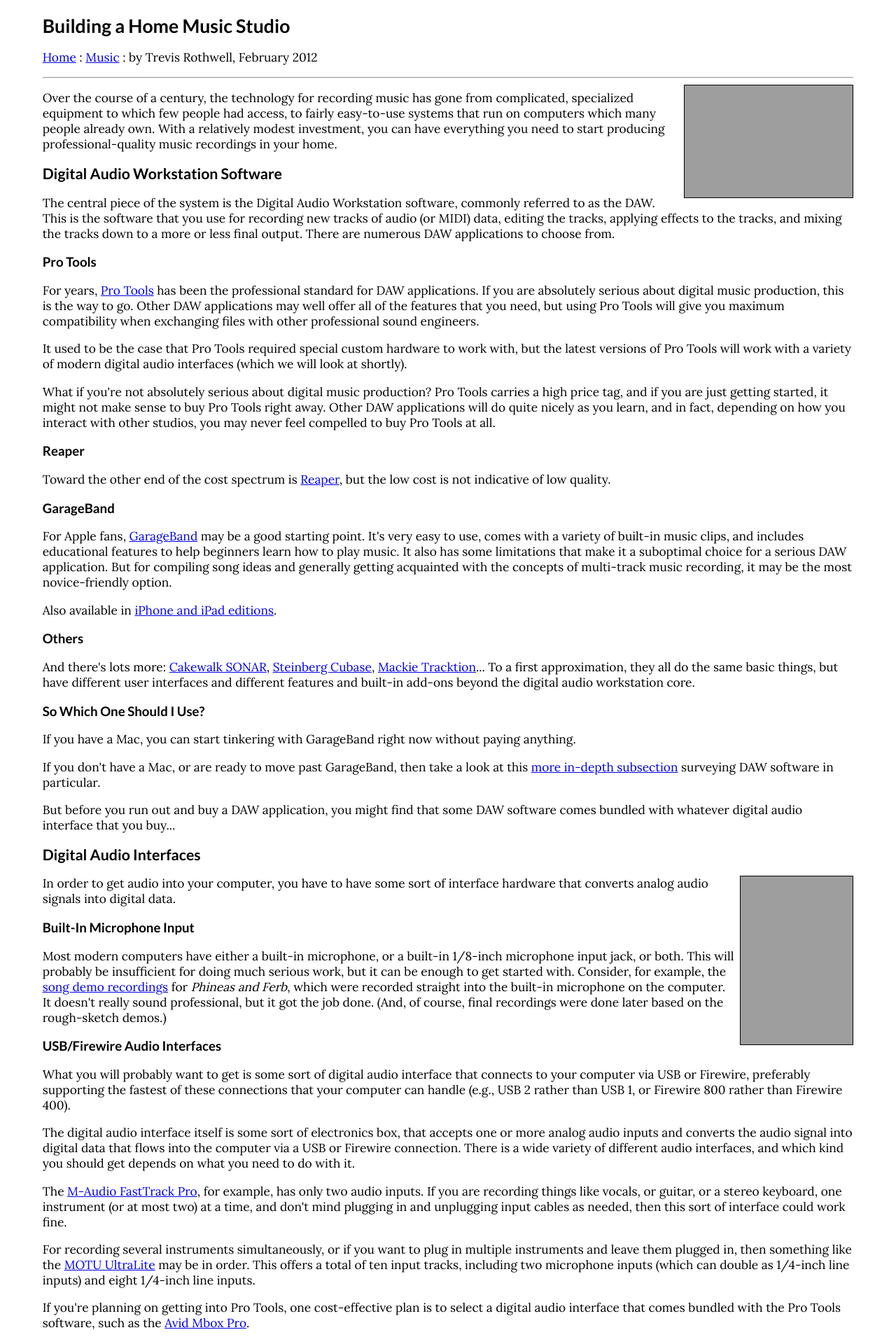
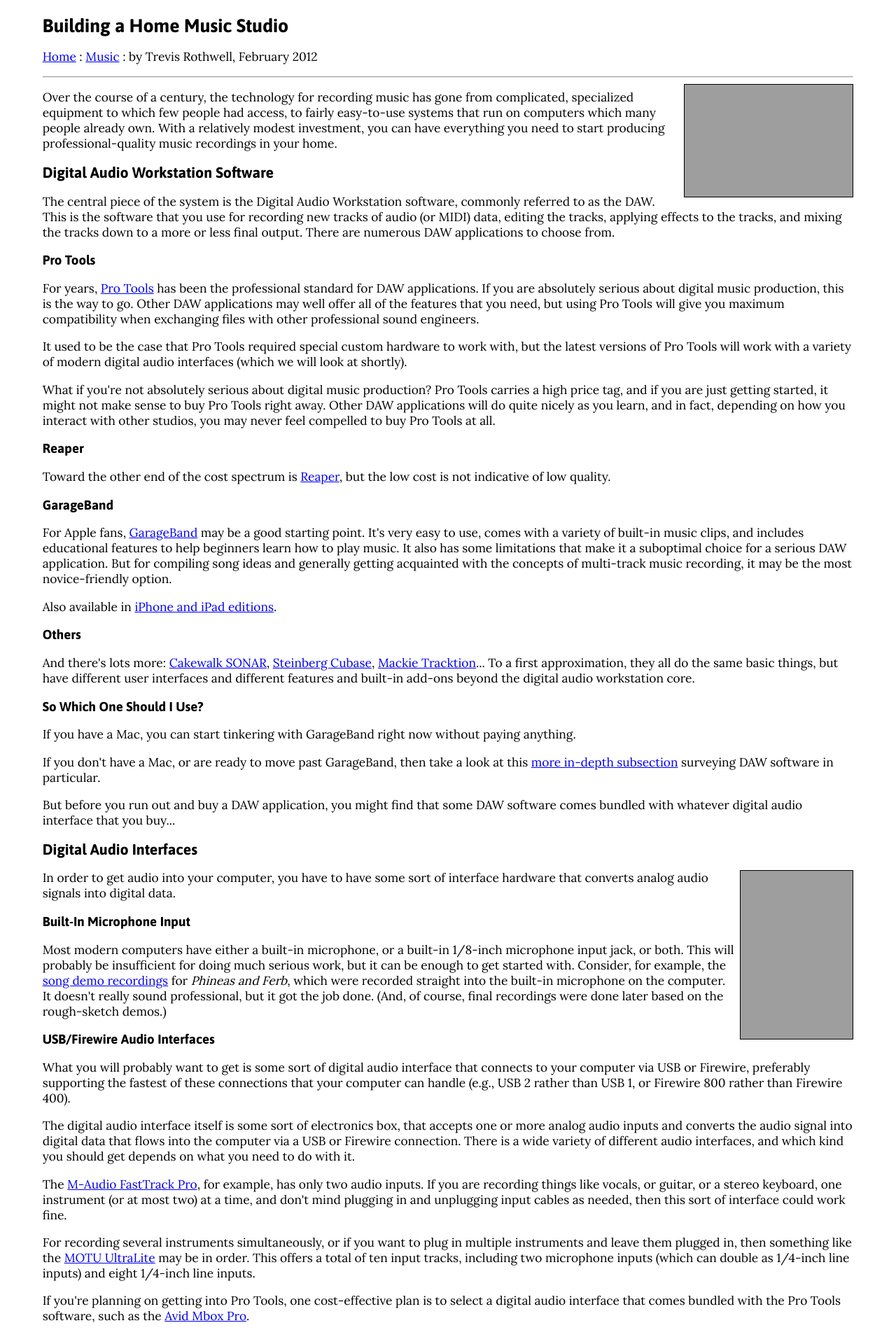
Before and after one commit to tjr/tjr.github.com, a Jekyll site: the page music/building-a-home-music-studio.html, which Jekyll copies as it is, in a window 1280 px wide. Shown: the top 1910 px of the page at 70% size. Built offline with Jekyll 4.4.1, drawn with Linux system fonts in a browser that asks for light colours; grey boxes are pictures that could not be loaded.

Commit message:
Update css/traditional.css

```diff
--- a/css/traditional.css
+++ b/css/traditional.css
@@ -7,7 +7,7 @@
 @import url(http://fonts.googleapis.com/css?family=Open+Sans:400,600);
 */
 
-@import url(http://fonts.googleapis.com/css?family=Lato:700);
+@import url(http://fonts.googleapis.com/css?family=Asap:700);
 
 @import url(http://fonts.googleapis.com/css?family=Lora:400,700);
 
@@ -38,12 +38,12 @@ h4 { font-size: 12pt;}
 h5 { font-size: 10pt;}
 h6 { font-size: 8pt;}
 
-h1 { font-family: "Lato"; font-weight: 700;}
-h2 { font-family: "Lato"; font-weight: 700;}
-h3 { font-family: "Lato"; font-weight: 700;}
-h4 { font-family: "Lato"; font-weight: 700;}
-h5 { font-family: "Lato"; font-weight: 700;}
-h6 { font-family: "Lato"; font-weight: 700;}
+h1 { font-family: "Asap"; font-weight: 700;}
+h2 { font-family: "Asap"; font-weight: 700;}
+h3 { font-family: "Asap"; font-weight: 700;}
+h4 { font-family: "Asap"; font-weight: 700;}
+h5 { font-family: "Asap"; font-weight: 700;}
+h6 { font-family: "Asap"; font-weight: 700;}
 
 
 /* new fonts and styles, august 2012 */
```
